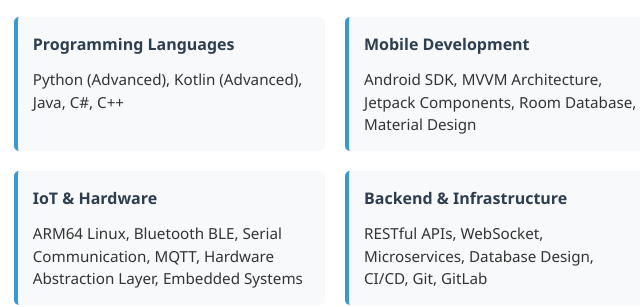
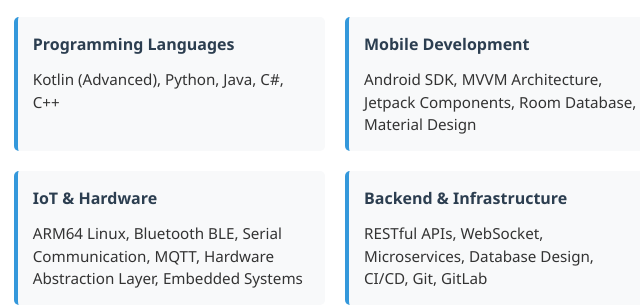
Before and after one commit to ChristianGhe/cg-resume, a plain HTML site: page index.html in a window 1280 px wide. Shown: the part 3046-3353 px from the top of the page, 305-945 px from the left. Drawn offline with Linux system fonts and the light colour scheme.

Commit message:
small changes

```diff
--- a/index.html
+++ b/index.html
@@ -388,7 +388,7 @@
         <div class="skills-grid">
             <div class="skill-category">
                 <h4>Programming Languages</h4>
-                <p>Python (Advanced), Kotlin (Advanced), Java, C#, C++</p>
+                <p>Kotlin (Advanced), Python, Java, C#, C++</p>
             </div>
 
             <div class="skill-category">
```
